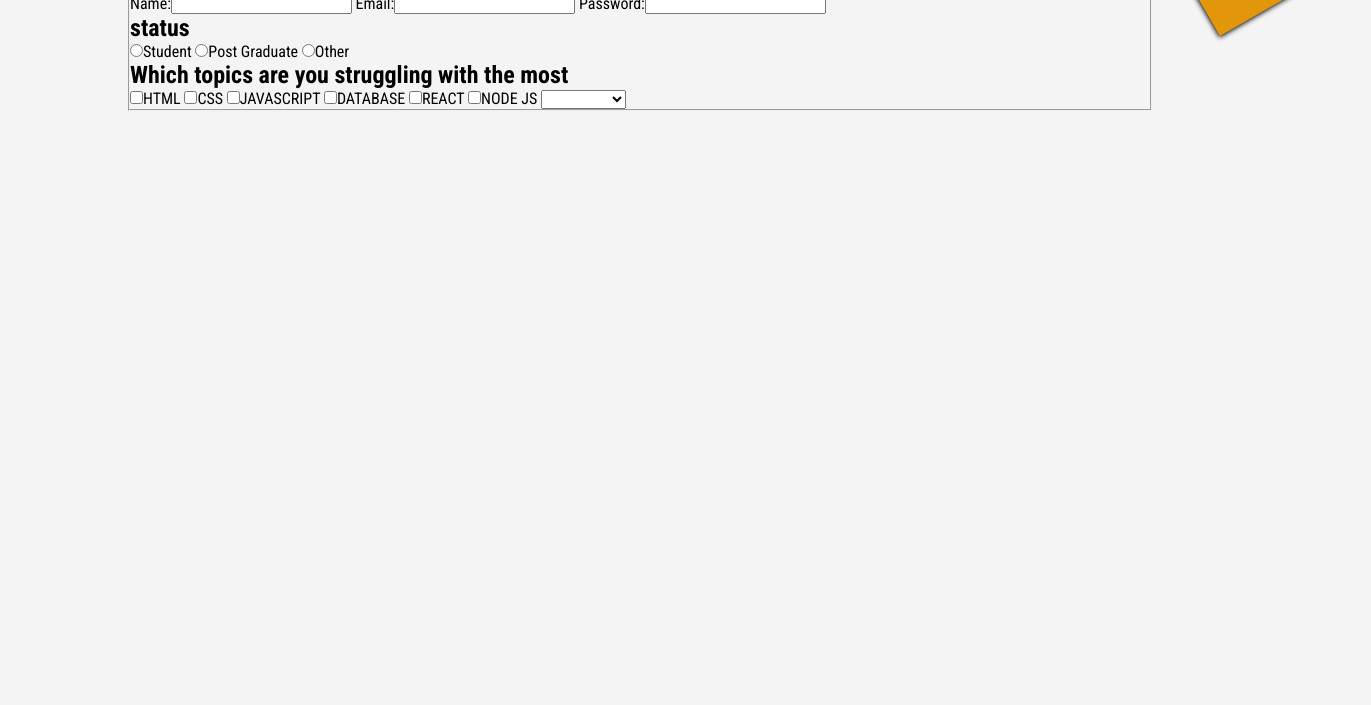
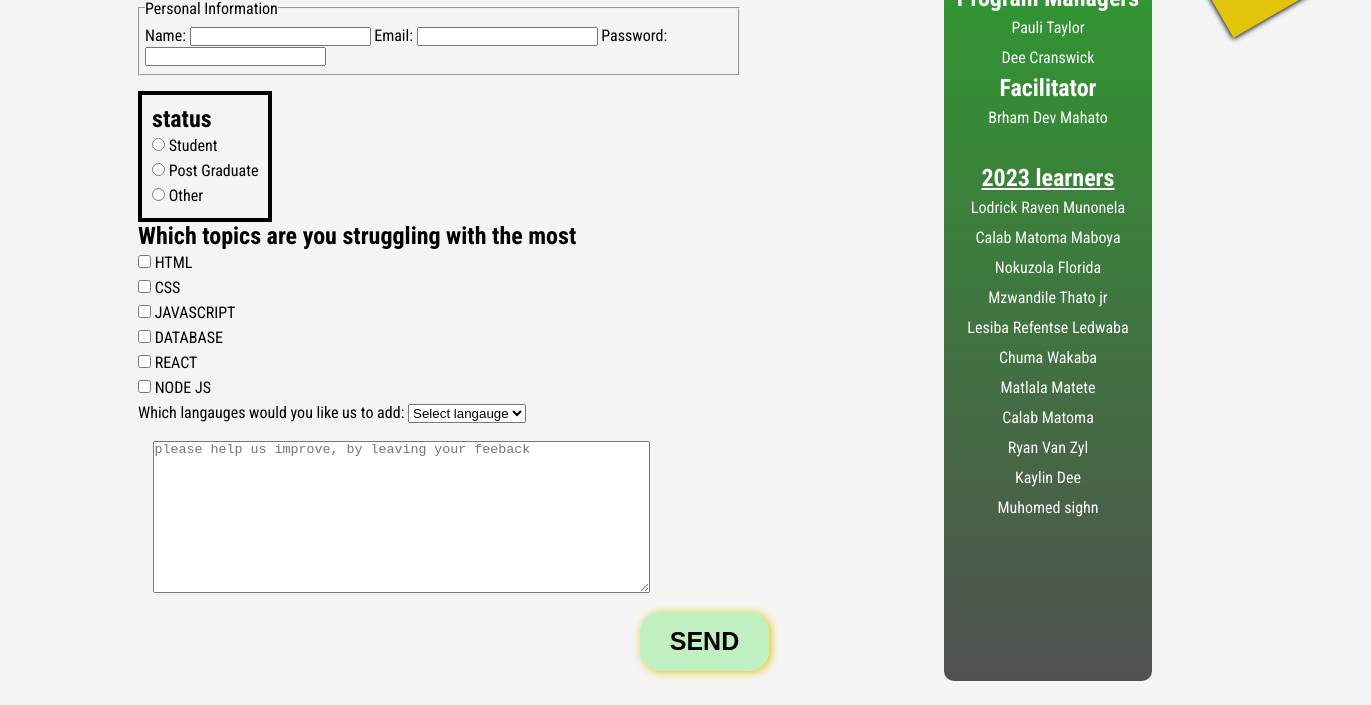
Before and after one commit to MateteGS/somethingspecial, a website: page index.html in a window 1280 px wide. Shown: the part 129-834 px from the top of the page, 1371 px wide, since content can reach past the window. Before the commit the page ends 800 px from the top, so only its background shows below. Drawn offline with Linux system fonts and the light colour scheme.

Commit message:
updates to the form

```diff
--- a/index.html
+++ b/index.html
@@ -30,41 +30,82 @@
         </div>
       </header>
 
-      <main>
+      <div id="cover">
+      <main id="box">
         <div id="form">
           <fieldset>
-                <label for="">Name:<input type="text"></label>
-                <label for="">Email:<input type="text"></label>
-                <label for="">Password:<input type="text"></label>
-
+            <legend>Personal Information</legend>
+            <label for="">Name: <input type="text" /></label>
+            <label for="">Email: <input type="text" /></label>
+            <label for="">Password: <input type="text" /></label>
+          </fieldset>
             <div id="status">
-                    <h2>status</h2>
-                    <input type="radio">Student
-                    <input type="radio">Post Graduate
-                    <input type="radio">Other
+              </label><h2>status</h2>
+              <label for=""><input type="radio" /> Student</label>
+              <label for=""><input type="radio" /> Post Graduate</label>
+              <label for=""><input type="radio" /> Other</label>
             </div>
 
             <div id="topics">
+              <div id="line">
               <h2>Which topics are you struggling with the most</h2>
-                    <input type="checkbox">HTML
-                    <input type="checkbox">CSS
-                    <input type="checkbox">JAVASCRIPT
-                    <input type="checkbox">DATABASE
-                    <input type="checkbox">REACT
-                    <input type="checkbox">NODE JS
+              <label for=""><input type="checkbox" /> HTML</label>
+              <label for=""><input type="checkbox" /> CSS</label>
+              <label for=""><input type="checkbox" /> JAVASCRIPT</label>
+              <label for=""><input type="checkbox" /> DATABASE</label>
+              <label for=""><input type="checkbox" /> REACT</label>
+              <label for=""><input type="checkbox" /> NODE JS</label>
 
+              <label for="">Which langauges would you like us to add:
               <select name="" id="">
-                        <option value=""></option>
+                <option value="">Select langauge</option>
                 <option value="java">Java</option>
                 <option value="python">Python</option>
                 <option value="c++">C++</option>
                 <option value="typescript">TypeScript</option>
                 <option value="c#">C#</option>
-                    </select>
+              </select></label>
             </div>
-            </fieldset>
+            </div>
+
+          <textarea
+            name=""
+            id="feedback"
+            cols="60"
+            rows="10"
+            placeholder="please help us improve, by leaving your feeback"
+          ></textarea>
+          <div>
+            <button id="submit">Send</button>
+          </div>
+
         </div>
       </main>
+      <section id="box">
+        <div id="sidebar">
+        <h2>Program Managers</h2>
+        <p>Pauli Taylor</p>
+        <p>Dee Cranswick</p>
+        <h2>Facilitator</h2>
+        <p>Brham Dev Mahato</p>
+         <br>
+        <h2><u>2023 learners</u></h2>
+
+        <p>Lodrick Raven Munonela</p>
+        <p>Calab Matoma Maboya</p>
+        <p>Nokuzola Florida</p>
+        <p>Mzwandile Thato jr</p>
+        <p>Lesiba Refentse Ledwaba</p>
+        <p>Chuma Wakaba</p>
+        <p>Matlala Matete</p>
+        <p>Calab Matoma</p>
+        <p>Ryan Van Zyl</p>
+        <p>Kaylin Dee</p>
+        <p>Muhomed sighn</p>
+        </section>
+      </div>
+    </div>
+
     </div>
   </body>
 </html>
--- a/style.css
+++ b/style.css
@@ -17,7 +17,7 @@
     --step-5: clamp(2.80rem, calc(2.45rem + 1.77vw), 3.82rem);
 
     --darkgreen: rgba(2, 67, 2, 0.9);
-    --darkOrange: rgb(226, 151, 11);
+    --darkOrange: rgb(226, 197, 11);
     --lightgray: rgba(240, 239, 239, 0.672);
     --white: white;
     --black: black;
@@ -45,8 +45,10 @@ body {
 }
 
 header{
-    position: relative;
+    position: fixed;
     padding: 10px 0;
+    top: 0;
+    width: 81%;
 }
 /* #line {
     position: absolute;
@@ -81,7 +83,9 @@ span {
     display: flex;
     gap: 30px;
     list-style: none;
-
+    background: linear-gradient(90deg,rgb(9, 185, 9),rgb(3, 68, 33));
+    padding: 2%;
+    box-shadow: 2px 2px 5px ;
 }
 
 img {
@@ -90,15 +94,97 @@ img {
   box-shadow: 1px 1px gainsboro;
 }
 
-.items a{
+.items a {
     text-decoration: none;
     font-weight: 400;
-    color: var(--darkOrange);
+    color: var(--white);
     font-size: 18px;
     text-transform: uppercase;
     font-family: var(--font2);
-    text-shadow: 1px 1px 9px;
+    text-shadow: 2px 2px 5px black;
+}
+
+.items a:hover {
+    border-bottom: 4px solid var(--darkgreen);
+    transition: 0.7s;
 }
 .menu {
     display: none;
 }
+
+/*Main coding*/
+main {
+    padding: 10px;
+}
+
+fieldset {
+    width: 78%;
+    padding: 8px 5px;
+    margin: 2% 0;
+}
+
+textarea {
+    margin: 2%;
+}
+
+section {
+    background: linear-gradient(green,rgb(40, 40, 40));
+    color: var(--white);
+    text-align: center;
+    line-height: 30px;
+    opacity: 0.8;
+    border-radius: 10px;
+    padding: 10px 0;
+}
+/*grid */
+#cover {
+    margin-top: 10%;
+    display: grid;
+    gap: 24px;
+    grid-template-rows: 1fr auto;
+    min-height: 60vh;
+}
+
+@media (min-width: 700px){
+     #cover #box {
+        grid-template-columns: repeat(6 ,1fr);
+        grid-template-rows: auto 1fr;
+     }
+     main {
+        grid-column: 1 / span 4;
+     }
+     section {
+        grid-column: 5 / span 2;
+     }
+}
+
+#status {
+    display: inline-block;
+    border: 4px solid var(--black);
+    padding: 10px;
+}
+button {
+    border-radius: 20px;
+    color: var(--black);
+    padding: 15px 30px;
+    font-size: 25px;
+    text-transform: uppercase;
+    font-weight: 600;
+    background-color: rgba(144, 238, 144, 0.511);
+    border: none;
+    box-shadow: 2px 1px 8px var(--darkOrange);
+    margin-left: 65%;
+}
+button:hover {
+    background-color: var(--darkOrange);
+    color: var(--white);
+    transform:scale(1.1);
+    border: none;
+    text-transform: lowercase;
+    transition: 0.4s;
+}
+
+#line label, #status label{
+    display: block;
+    line-height: 25px;
+}
```
Lines whose indentation alone changed are shown as unchanged.
